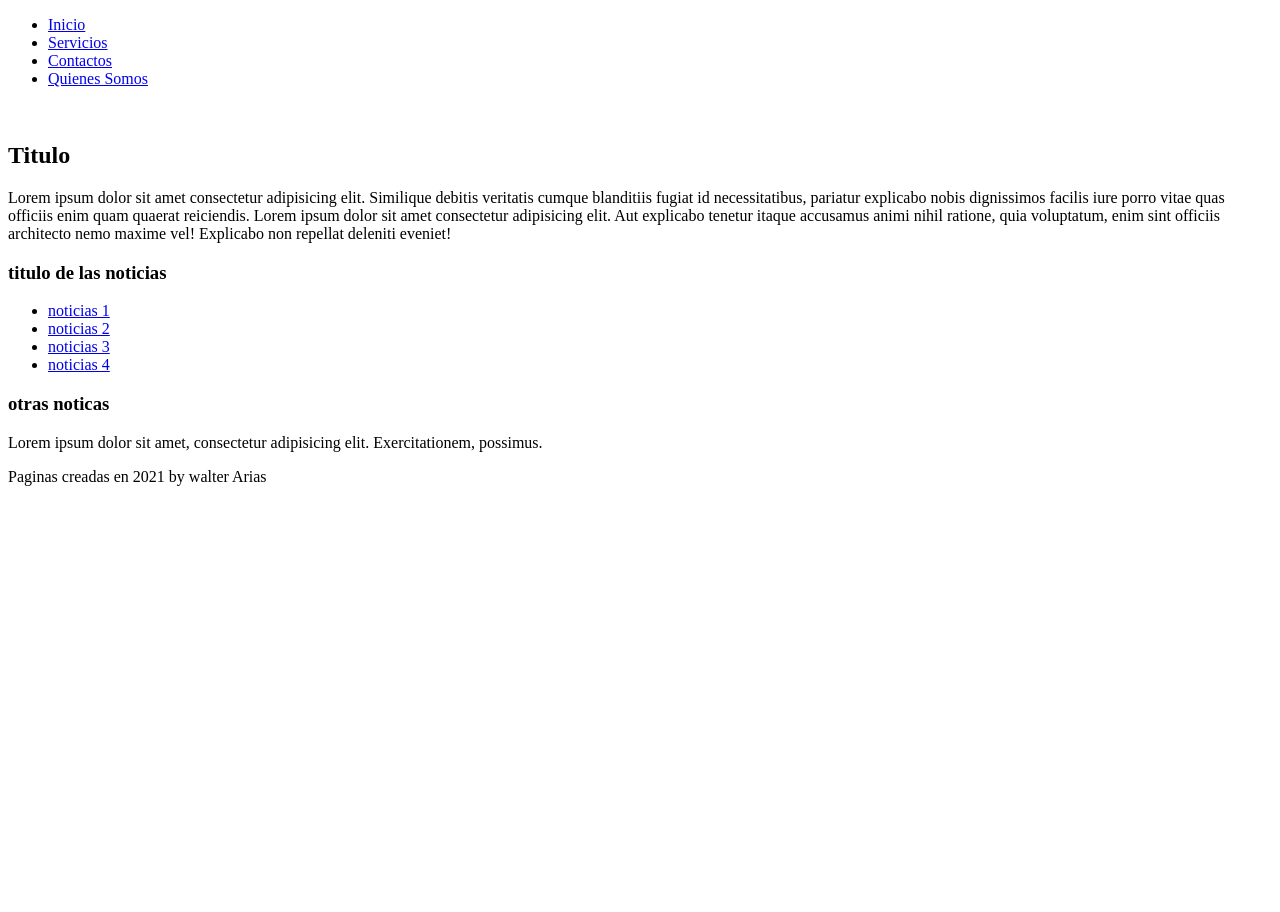
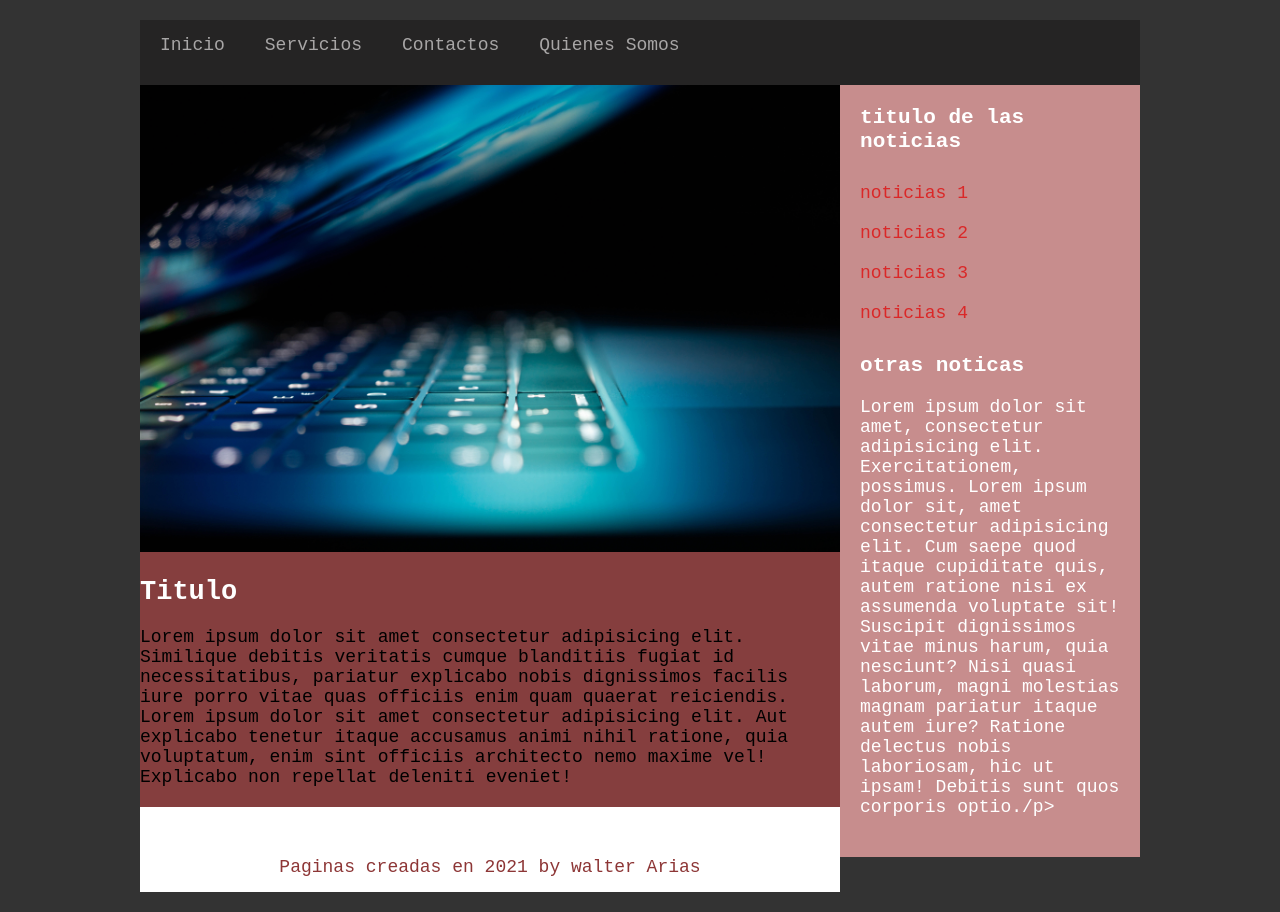
Before and after one commit to Warias0010/pagina, a plain HTML site: page index.html in a window 1280 px wide. Before the commit the page ends 800 px from the top, so only its background shows below. Drawn offline with Linux system fonts and the light colour scheme.

Commit message:
subir archivos

```diff
--- /dev/null
+++ b/css/estilos.css
@@ -0,0 +1,102 @@
+*{
+margin:0;
+padding:0;
+box-sizing: border-box;
+}
+body{
+    font-family:'Courier New', Courier, monospace;
+    font-size:18px;
+    background-color:#333;
+}
+.contenedor{
+    width:96%;
+    max-width:1000px;
+    margin:20px auto;
+    overflow:hidden; /* */
+}
+header{
+    background-color: rgb(37, 36, 36);
+}
+header nav{
+    width: 100%;
+}
+header nav ul{
+    list-style: none;
+    overflow: hidden;
+}
+header nav ul li{
+   float:left;
+   margin-bottom: 15px;
+   border-radius: 15px;
+}
+header nav ul li a {
+    text-decoration: none;
+    color: rgb(168, 166, 166);
+    padding: 15px 20px;
+    display:inline-block;
+ }
+ header nav ul li a:hover{
+    background-color: rgb(85, 105, 93);
+    color:rgb(139, 98, 98);
+ }
+
+ .main{
+     width:70%;
+     float: left;
+     background-color:rgb(133, 62, 62);
+ }
+ .main .imagen{
+     width:100%;
+ }
+ .main .imagen img{
+    width:100%;
+}
+.main .posts{
+    padding: 40px;
+}
+
+.main .posts article h2{
+    margin-bottom: 20px;
+    color: #fff;
+}
+.main .posts article h2 p{
+    margin-bottom: 15px;
+    color:#fff;
+}
+aside {
+    width:30%;
+    float:left;
+    background-color:rgb(199, 141, 141);
+    padding:20px;
+    color: #fff;
+    height: auto;
+}
+aside .widget{
+    margin-bottom: 20px;
+}
+aside .widget .titulo{
+    color:#fff;
+    margin-bottom:20px;
+}
+aside .widget ul{
+    list-style: none;
+}
+aside .widget ul li{
+    padding:10px 0;
+}
+aside .widget ul li a {
+    text-decoration:none;
+    color: 333px;;
+    border-radius:1px;
+    color: rgb(218, 40, 40);
+}
+aside .widget ul li a:hover{
+    color:#fff;
+}
+footer{
+    width: 70%;
+    text-align: center;
+    background-color:#fff;
+    color: rgb(141, 54, 54);
+    padding:15px 0;
+}
--- a/index.html
+++ b/index.html
@@ -5,6 +5,7 @@
     <meta http-equiv="X-UA-Compatible" content="IE=edge">
     <meta name="viewport" content="width=device-width, initial-scale=1.0">
     <title>practica FLOAt</title>
+    <link rel="stylesheet" href="css/estilos.css">
 </head>
 <body>
     <div class="contenedor">
@@ -20,7 +21,7 @@
     </header>
     <section class="main">
         <div class="imagen">
-            <img src="" alt="">
+            <img src="assets/img/philipp-katzenberger-iIJrUoeRoCQ-unsplash.jpg" alt="computadora">
         </div>
         <sectionc class="posts">
             <article>
@@ -41,7 +42,7 @@
         </div>
         <div class="widget">
 <h3 class="titulo">otras noticas</h3>
-<p>Lorem ipsum dolor sit amet, consectetur adipisicing elit. Exercitationem, possimus.</p>
+<p>Lorem ipsum dolor sit amet, consectetur adipisicing elit. Exercitationem, possimus. Lorem ipsum dolor sit, amet consectetur adipisicing elit. Cum saepe quod itaque cupiditate quis, autem ratione nisi ex assumenda voluptate sit! Suscipit dignissimos vitae minus harum, quia nesciunt? Nisi quasi laborum, magni molestias magnam pariatur itaque autem iure? Ratione delectus nobis laboriosam, hic ut ipsam! Debitis sunt quos corporis optio./p>
         </div>
     </aside>
     <footer>
```
Also changed, not shown: assets/img/philipp-katzenberger-iIJrUoeRoCQ-unsplash.jpg (added).
